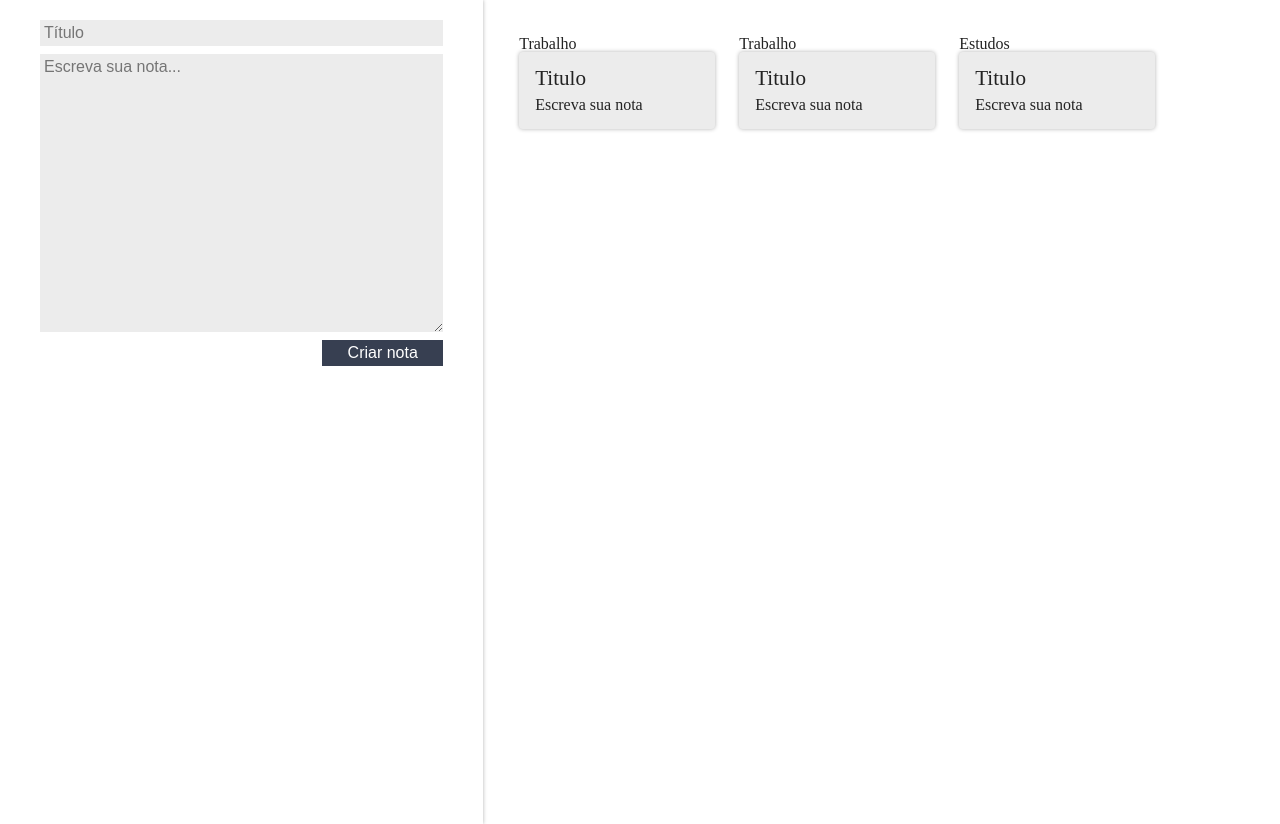
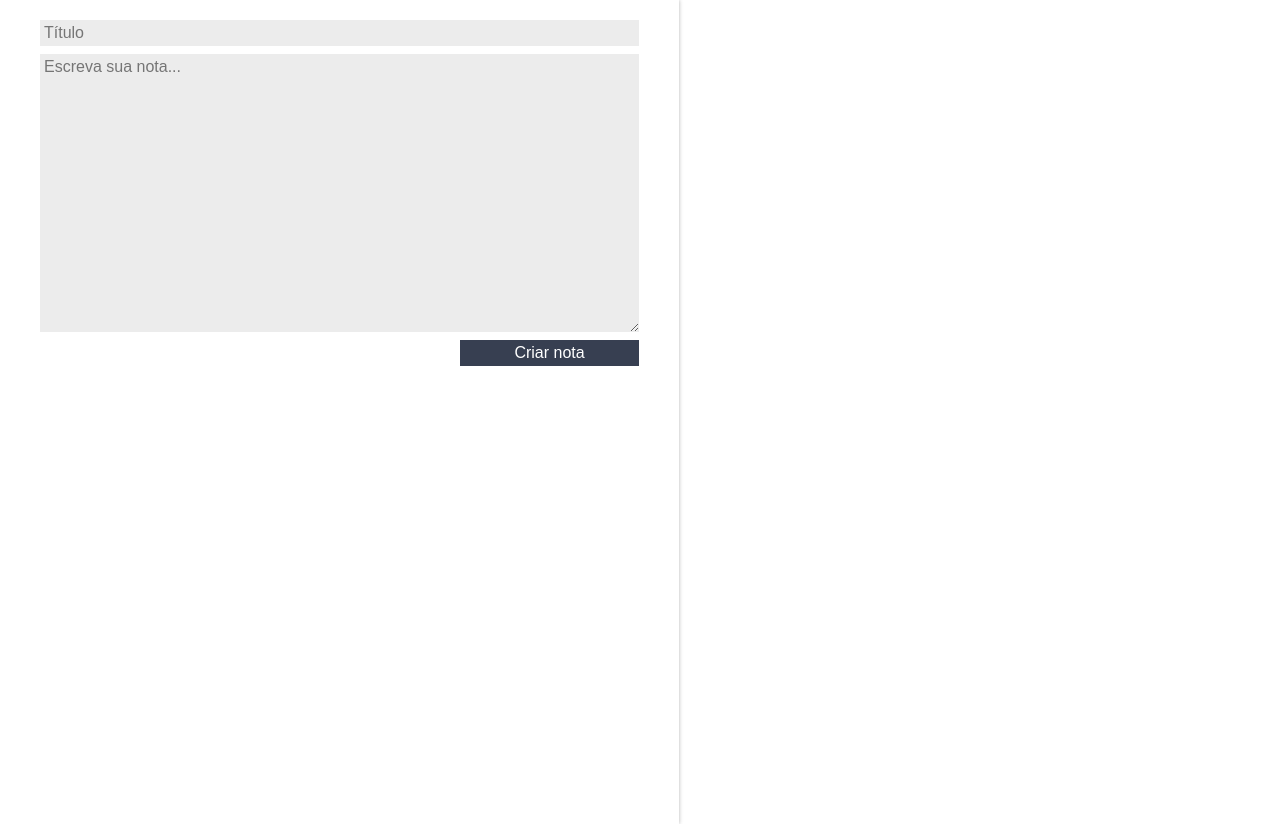
Before and after one commit to BarbaraPSousa/react-conhecendo-biblioteca, a React (Create React App) app: page / in a window 1280 px wide. Built offline with nearby package versions, Linux system fonts and the light colour scheme.

Commit message:
Passando mais algumas Propriedades

```diff
--- a/src/App.js
+++ b/src/App.js
@@ -6,15 +6,23 @@ import './assests/index.css'
 
 class App extends Component {
 
+  constructor(props){
+    super(props)
+    this.notas = []
+  }
+  //metodo de criar notas
   criaNota(titulo, texto){
-    console.log(`uma nova nota foi criada ` + titulo + ` ` + texto)
+    const novaNota = {titulo, texto}
+    this.notas.push(novaNota)
+    console.log(this.notas.length);
 
   }
   render() {
     return (
       <section className="conteudo">
-        <Formulario criarNota={this.criaNota}/>
-        <ListaDeNotas />
+        <Formulario criarNota={this.criaNota.bind(this)} //<!--props custumizados(injeção de depedência)-->
+        />
+        <ListaDeNotas notas={this.notas}/>
       </section>
     )
   }
--- a/src/components/ListaDeNotas/ListaDeNotas.jsx
+++ b/src/components/ListaDeNotas/ListaDeNotas.jsx
@@ -3,14 +3,20 @@ import CardNota from '../CardNota'
 import './estilo.css'
 
 class ListaDeNotas extends Component {
+
+ /* constructor(props){
+    super(props)
+    não precisa declarar, pois é feto automatico
+  }*/
+
   render() {
     return (
       // loop
       <ul className="lista-notas">
-        {Array.of('Trabalho', 'Trabalho', 'Estudos').map((categoria, index) => {
+        {this.props.notas.map((nota, index) => {
           return (
             <li className="lista-notas_item" key={index}>
-              <div>{categoria}</div>
+              <div>{nota}</div>
               <CardNota />
             </li>
           )
```
